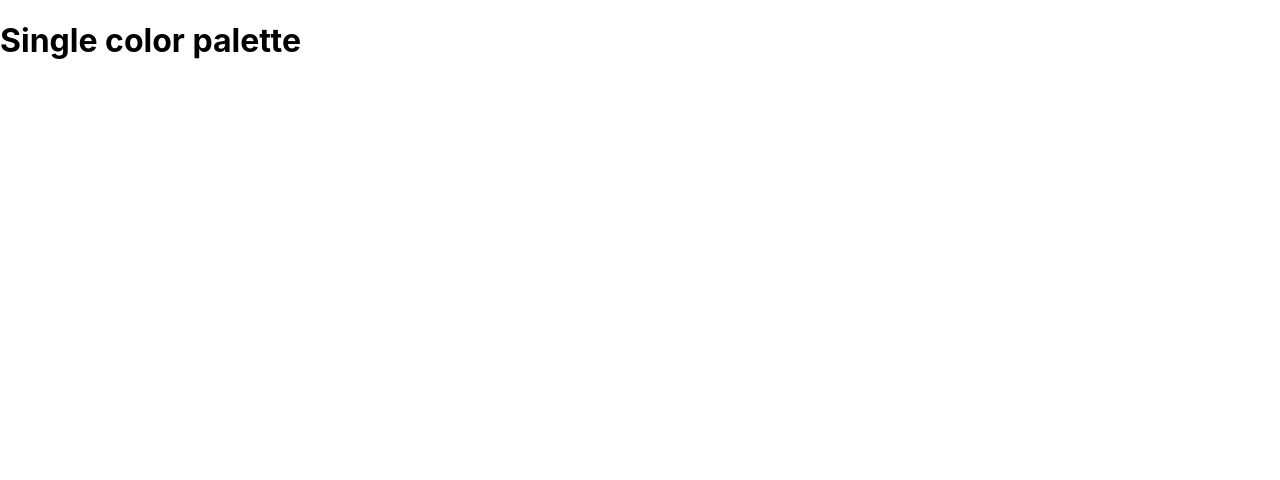
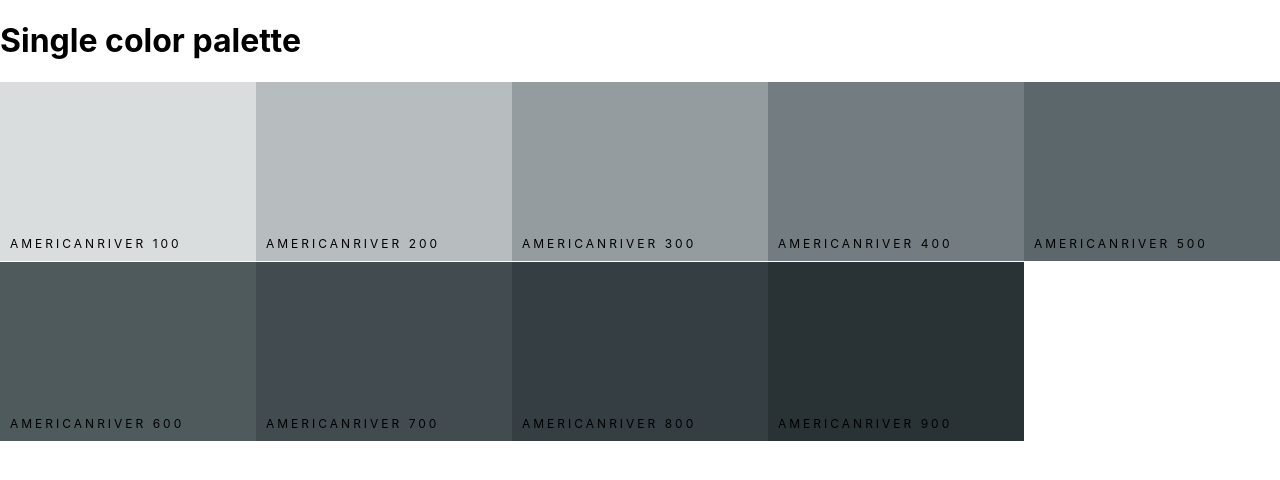
Before and after one commit to gaganssingh/color-maker, a React (Create React App) app: page /palette/flat-ui-colors-american/americanriver in a window 1280 px wide. Shown: the top 480 px of the page. Built offline with nearby package versions, Linux system fonts and the light colour scheme.

Commit message:
Implemented basic color display

```diff
--- a/src/App.js
+++ b/src/App.js
@@ -30,7 +30,14 @@
       />
       <Route
         path="/palette/:paletteId/:colorId"
-        render={() => <SingleColorPalette />}
+        render={(routeProps) => (
+          <SingleColorPalette
+            colorId={routeProps.match.params.colorId}
+            palette={generatePalette(
+              findPalette(routeProps.match.params.paletteId)
+            )}
+          />
+        )}
       />
     </Switch>
   );
--- a/src/ColorBox.js
+++ b/src/ColorBox.js
@@ -17,7 +17,7 @@
   // changeCopyState = () => this.setState({ copied: true });
 
   render() {
-    const { name, background, colorId, paletteId } = this.props;
+    const { name, background, colorId, paletteId, showLink } = this.props;
 
     return (
       <CopyToClipboard text={background} onCopy={this.changeCopyState}>
@@ -37,12 +37,14 @@
             </div>
             <button className="copy-button">Copy</button>
           </div>
+          {showLink && (
             <Link
               to={`/palette/${paletteId}/${colorId}`}
               onClick={(e) => e.stopPropagation()}
             >
               <span className="see-more">More</span>
             </Link>
+          )}
         </div>
       </CopyToClipboard>
     );
--- a/src/Palette.js
+++ b/src/Palette.js
@@ -27,6 +27,7 @@
         name={color.name}
         colorId={color.id}
         paletteId={id}
+        showLink
       />
     ));
 
--- a/src/SingleColorPalette.js
+++ b/src/SingleColorPalette.js
@@ -1,10 +1,36 @@
 import React, { Component } from "react";
+import ColorBox from "./ColorBox";
 
 class SingleColorPalette extends Component {
+  constructor(props) {
+    super(props);
+    this._shades = this.gatherShades(this.props.palette, this.props.colorId);
+  }
+
+  gatherShades = (palette, colorToFilterBy) => {
+    let shades = [];
+    let allColors = palette.colors;
+    for (let key in allColors) {
+      shades = shades.concat(
+        allColors[key].filter((color) => color.id === colorToFilterBy)
+      );
+    }
+    return shades.slice(1);
+  };
+
   render() {
+    const colorBoxes = this._shades.map((color) => (
+      <ColorBox
+        key={color.id}
+        name={color.name}
+        background={color.hex}
+        showLink={false}
+      />
+    ));
     return (
-      <div>
+      <div className="Palette">
         <h1>Single color palette</h1>
+        <div className="Palette-colors">{colorBoxes}</div>
       </div>
     );
   }
```
Lines whose indentation alone changed are shown as unchanged.
